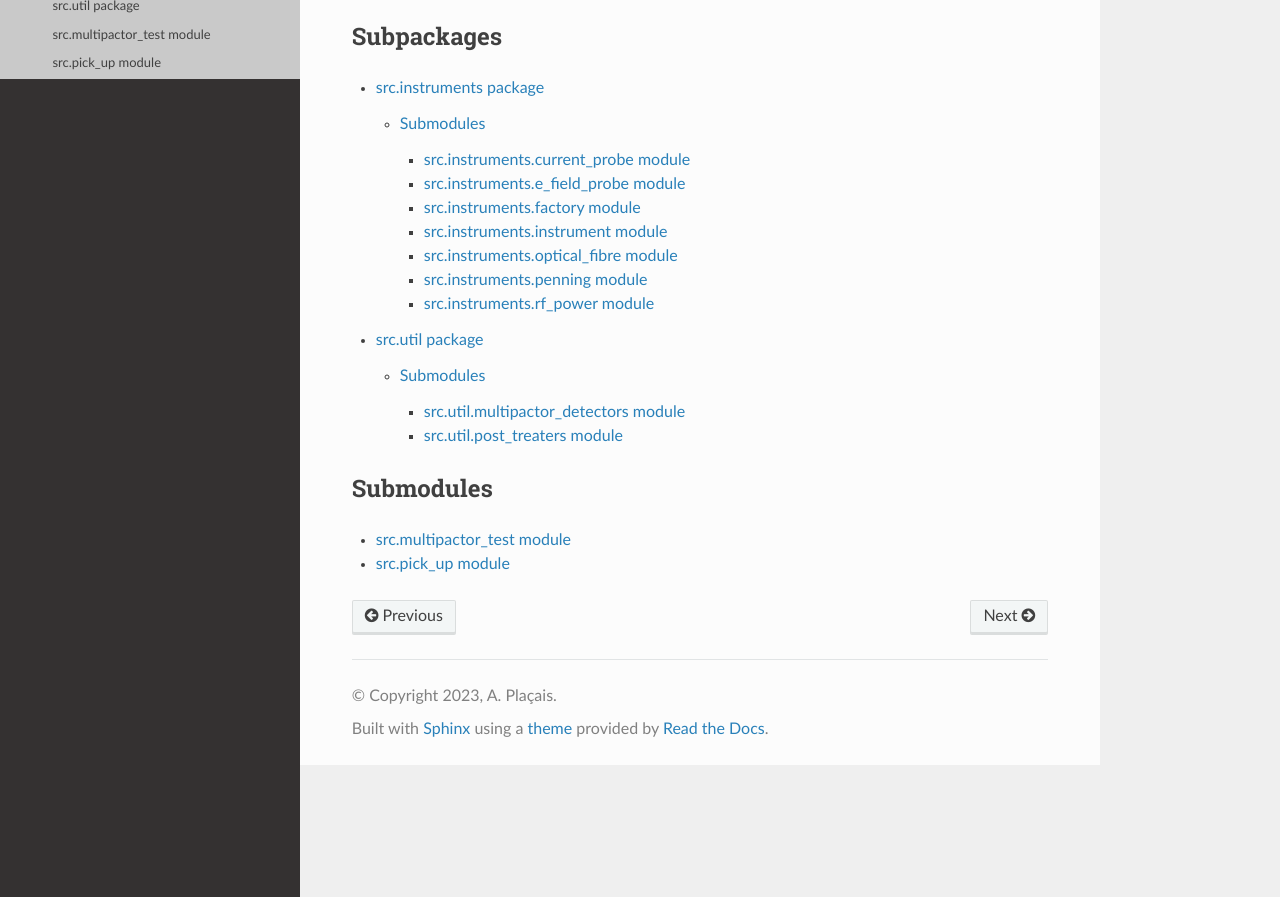
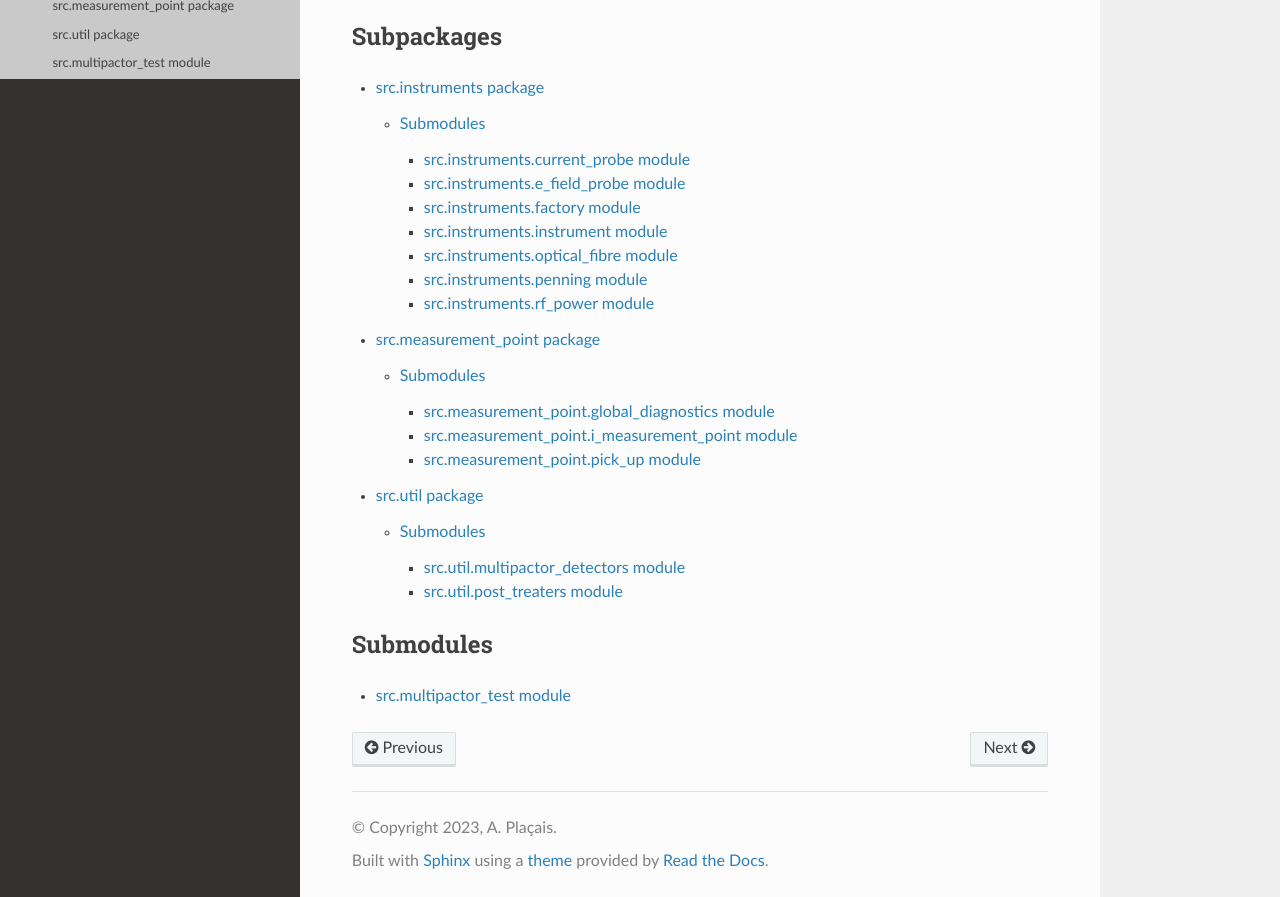
Before and after one commit to AdrienPlacais/multipac_testbench, a Sphinx documentation site: the page built from docs/source/src.rst, in a window 1280 px wide and 1161 px high, cut to the strip 264-1161 px from the top of the window. Built offline with Sphinx 7.4.7 and the Read the Docs theme 2.0.0, drawn with Linux system fonts in a browser that asks for light colours.

Commit message:
doc reflects last structure changes

```diff
--- /dev/null
+++ b/docs/source/src.measurement_point.global_diagnostics.rst
@@ -0,0 +1,7 @@
+src.measurement\_point.global\_diagnostics module
+=================================================
+
+.. automodule:: src.measurement_point.global_diagnostics
+   :members:
+   :undoc-members:
+   :show-inheritance:
--- /dev/null
+++ b/docs/source/src.measurement_point.i_measurement_point.rst
@@ -0,0 +1,7 @@
+src.measurement\_point.i\_measurement\_point module
+===================================================
+
+.. automodule:: src.measurement_point.i_measurement_point
+   :members:
+   :undoc-members:
+   :show-inheritance:
--- /dev/null
+++ b/docs/source/src.measurement_point.pick_up.rst
@@ -0,0 +1,7 @@
+src.measurement\_point.pick\_up module
+======================================
+
+.. automodule:: src.measurement_point.pick_up
+   :members:
+   :undoc-members:
+   :show-inheritance:
--- /dev/null
+++ b/docs/source/src.measurement_point.rst
@@ -0,0 +1,17 @@
+src.measurement\_point package
+==============================
+
+.. automodule:: src.measurement_point
+   :members:
+   :undoc-members:
+   :show-inheritance:
+
+Submodules
+----------
+
+.. toctree::
+   :maxdepth: 4
+
+   src.measurement_point.global_diagnostics
+   src.measurement_point.i_measurement_point
+   src.measurement_point.pick_up
--- a/docs/source/src.rst
+++ b/docs/source/src.rst
@@ -13,6 +13,7 @@ Subpackages
    :maxdepth: 4
 
    src.instruments
+   src.measurement_point
    src.util
 
 Submodules
@@ -22,4 +23,3 @@ Submodules
    :maxdepth: 4
 
    src.multipactor_test
-   src.pick_up
```
Also changed, not shown: docs/source/src.pick_up.rst (deleted, +0 -7 lines).
